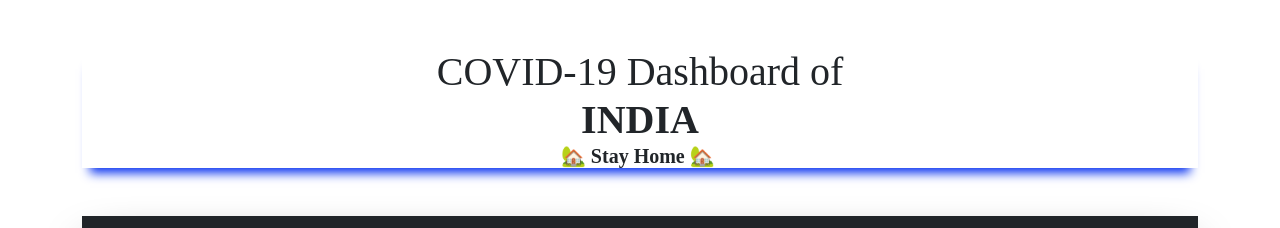
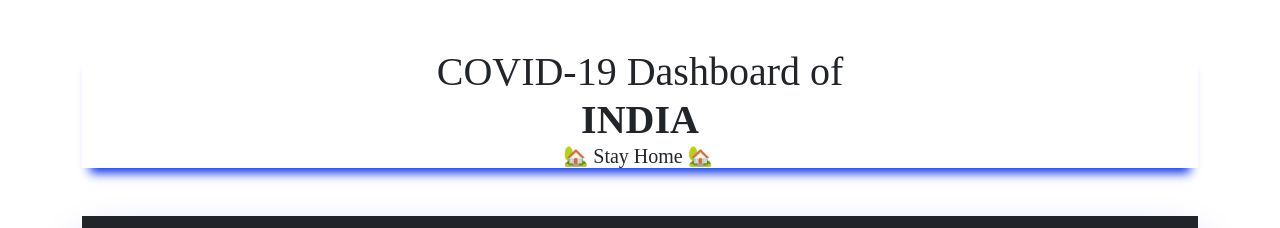
Before and after one commit to theharshnigam/covid-19, a React (Create React App) app: page / in a window 1280 px wide. Shown: the top 228 px of the page. Built offline with nearby package versions, Linux system fonts and the light colour scheme; no server answers; a web font is replaced by a local one.

Commit message:
updated on 13 aug

```diff
--- a/src/components/stateWiseData/StateWise.css
+++ b/src/components/stateWiseData/StateWise.css
@@ -21,7 +21,7 @@ h1:hover{
 
 .table-responsive{
     max-height: 450px;
-    box-shadow: rgb(0, 0, 0) 0 25px 50px -15px;
+    box-shadow: rgb(6,48,240) 0 25px 50px -15px;
 }
 tr:hover{
     background-color:rgb(235, 235, 235);
--- a/src/components/stateWiseData/StateWise.js
+++ b/src/components/stateWiseData/StateWise.js
@@ -38,7 +38,6 @@ const StateWise = () => {
                     <p style={{fontSize:"50%"}}>
                     <Typical
                             loop={Infinity}
-                            wrapper="b"
                             steps = {['😷 Wear Mask 😷',3000,
                                     '🏡 Stay Home 🏡',3000,
                                     '🙂 Stay Safe 🙂',3000,]}
```
